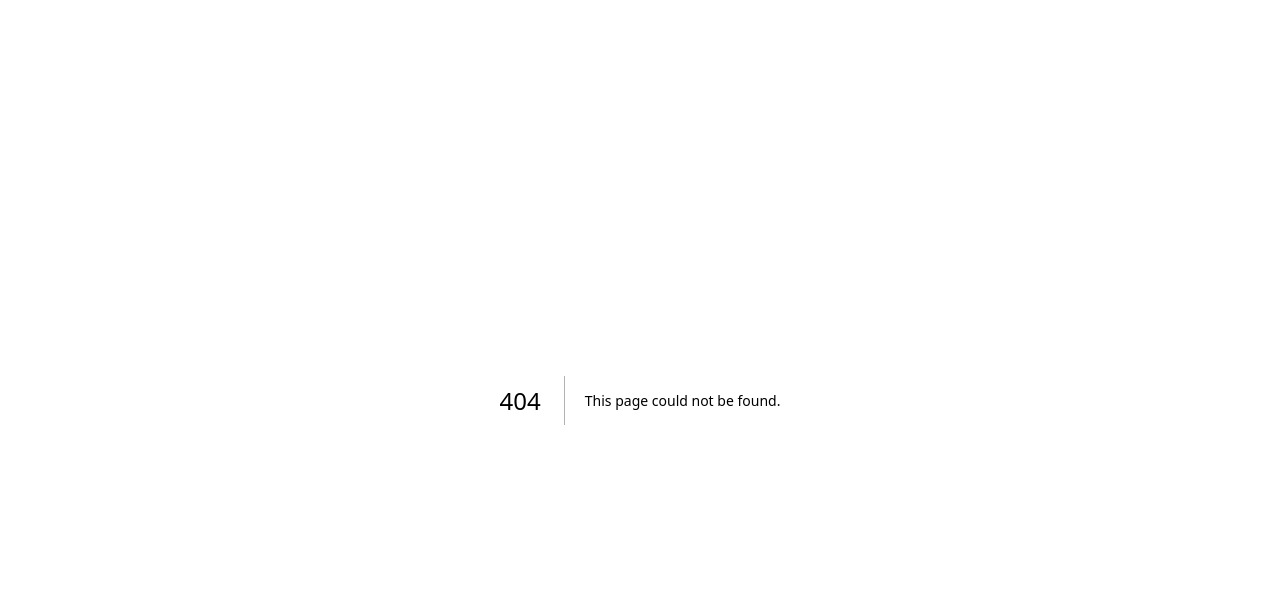
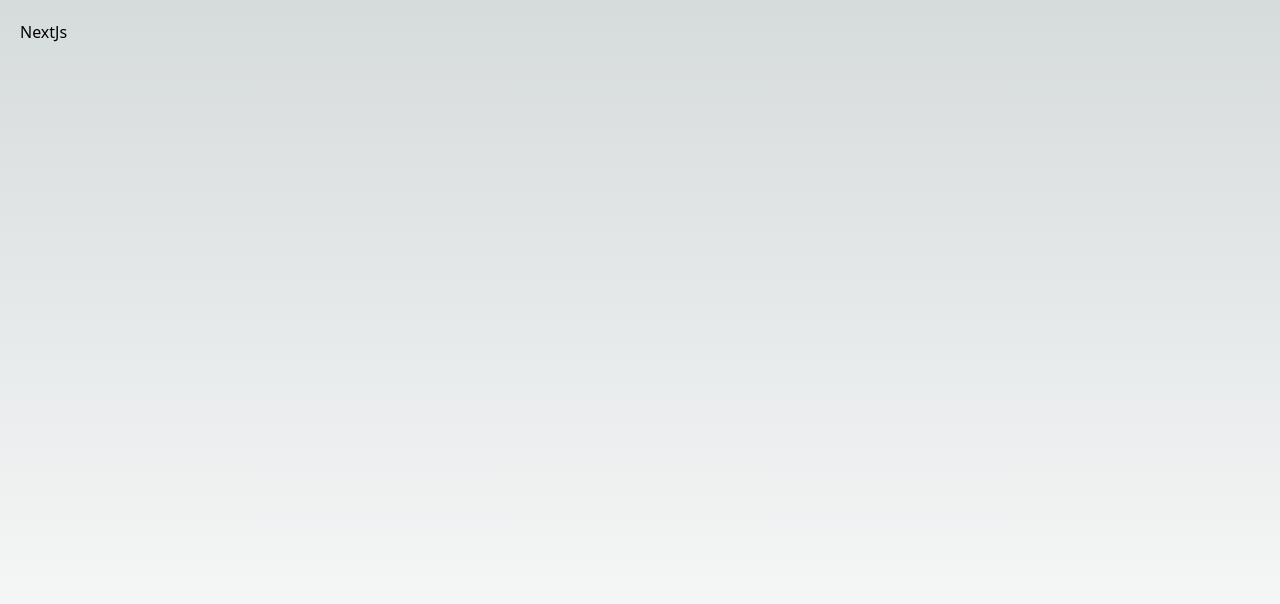
Before and after one commit to hasanashrafi/advanced-next, a Next.js app: page /next in a window 1280 px wide. Before the commit this address had no page. Shown: the top 604 px of the page. Built offline with nearby package versions, Linux system fonts and the light colour scheme.

Commit message:
added head tag

```diff
--- /dev/null
+++ b/pages/next.js
@@ -0,0 +1,15 @@
+import Head from 'next/head'
+import React from 'react'
+
+function NextJs() {
+    return (
+        <div className='min-h-screen p-5 '>
+            <Head>
+                <title>Next Js</title>
+            </Head>
+            <h1>NextJs</h1>
+        </div>
+    )
+}
+
+export default NextJs
```
